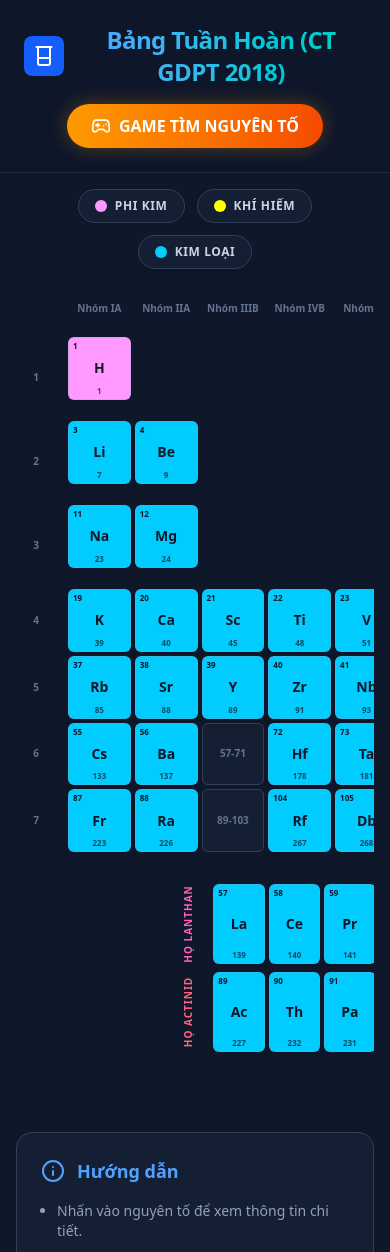
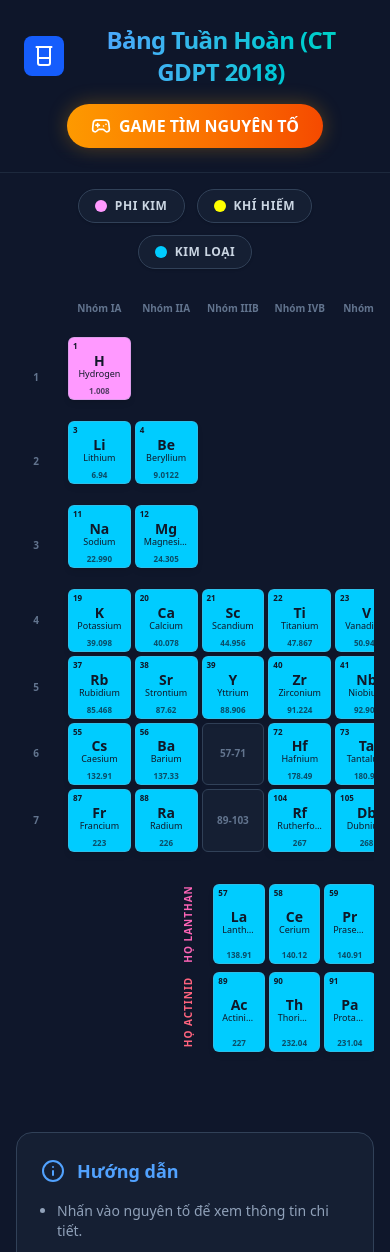
Before and after one commit to trinhngoctruc-oss/SmartPeriodic-Table, a React (Vite) app: page / in a window 390 px wide. Shown: the top 1252 px of the page. Built offline with nearby package versions, Linux system fonts and the light colour scheme.

Commit message:
feat: Improve element display and quiz accuracy
Refactors the element display to show the atomic mass directly and removes the hidden class for element names, ensuring they are always visible. Updates quiz questions to correctly reference groups and remove redundant roman numeral mapping display.

```diff
--- a/src/App.tsx
+++ b/src/App.tsx
@@ -139,8 +139,8 @@ export default function App() {
             >
               <span className="absolute top-0.5 left-1 text-[8px] sm:text-[10px] font-bold">{element.number}</span>
               <span className="text-sm sm:text-xl font-bold leading-none">{element.symbol}</span>
-              <span className="hidden sm:block text-[9px] font-medium truncate w-full text-center px-1 leading-tight mb-1">{element.name}</span>
-              <span className="absolute bottom-0.5 left-0 w-full text-center text-[8px] sm:text-[10px] font-bold opacity-70">{Math.round(parseFloat(element.atomicMass))}</span>
+              <span className="text-[9px] font-medium truncate w-full text-center px-1 leading-tight mb-1">{element.name}</span>
+              <span className="absolute bottom-0.5 left-0 w-full text-center text-[8px] sm:text-[10px] font-bold opacity-70">{element.atomicMass}</span>
             </motion.div>
           );
         } else {
@@ -172,8 +172,8 @@ export default function App() {
               >
                 <span className="absolute top-0.5 left-1 text-[8px] sm:text-[10px] font-bold">{element.number}</span>
                 <span className="text-sm sm:text-xl font-bold leading-none">{element.symbol}</span>
-                <span className="hidden sm:block text-[9px] font-medium truncate w-full text-center px-1 leading-tight mb-1">{element.name}</span>
-                <span className="absolute bottom-0.5 left-0 w-full text-center text-[8px] sm:text-[10px] font-bold opacity-70">{Math.round(parseFloat(element.atomicMass))}</span>
+                <span className="text-[9px] font-medium truncate w-full text-center px-1 leading-tight mb-1">{element.name}</span>
+                <span className="absolute bottom-0.5 left-0 w-full text-center text-[8px] sm:text-[10px] font-bold opacity-70">{element.atomicMass}</span>
               </motion.div>
             );
           })}
@@ -193,8 +193,8 @@ export default function App() {
               >
                 <span className="absolute top-0.5 left-1 text-[8px] sm:text-[10px] font-bold">{element.number}</span>
                 <span className="text-sm sm:text-xl font-bold leading-none">{element.symbol}</span>
-                <span className="hidden sm:block text-[9px] font-medium truncate w-full text-center px-1 leading-tight mb-1">{element.name}</span>
-                <span className="absolute bottom-0.5 left-0 w-full text-center text-[8px] sm:text-[10px] font-bold opacity-70">{Math.round(parseFloat(element.atomicMass))}</span>
+                <span className="text-[9px] font-medium truncate w-full text-center px-1 leading-tight mb-1">{element.name}</span>
+                <span className="absolute bottom-0.5 left-0 w-full text-center text-[8px] sm:text-[10px] font-bold opacity-70">{element.atomicMass}</span>
               </motion.div>
             );
           })}
@@ -358,9 +358,14 @@ export default function App() {
 
                 {/* Content Section */}
                 <div className="md:w-3/5 p-8 max-h-[80vh] overflow-y-auto">
-                  <div className="flex items-center justify-between mb-4">
+                  <div className="flex flex-col sm:flex-row sm:items-center justify-between gap-4 mb-6">
                     <div>
-                      <h2 className="text-3xl font-bold text-white mb-1">{selectedElement.name}</h2>
+                      <div className="flex items-center gap-2 mb-1">
+                        <span className="bg-slate-800 text-blue-400 text-xs font-bold px-2 py-1 rounded border border-slate-700">
+                          Số hiệu: {selectedElement.number}
+                        </span>
+                        <h2 className="text-3xl font-bold text-white">{selectedElement.name}</h2>
+                      </div>
                       <div className="flex flex-wrap items-center gap-x-3 gap-y-1">
                         <p className="text-blue-400 font-mono text-sm">{selectedElement.latinName}</p>
                         <p className="text-teal-400 font-mono text-sm bg-teal-400/10 px-2 py-0.5 rounded border border-teal-400/20">
@@ -370,14 +375,22 @@ export default function App() {
                     </div>
                     <button
                       onClick={() => speak(selectedElement)}
-                      className={`flex items-center gap-2 px-4 py-2 rounded-xl font-bold transition-all ${isSpeaking ? 'bg-blue-500 text-white animate-pulse' : 'bg-slate-800 text-slate-300 hover:bg-slate-700 hover:text-blue-400 border border-slate-700'}`}
+                      className={`flex items-center gap-2 px-4 py-2 rounded-xl font-bold transition-all self-start sm:self-center ${isSpeaking ? 'bg-blue-500 text-white animate-pulse' : 'bg-slate-800 text-slate-300 hover:bg-slate-700 hover:text-blue-400 border border-slate-700'}`}
                     >
                       <PlayCircle className="w-5 h-5" />
                       <span>{isSpeaking ? 'Đang đọc...' : 'Nghe đọc'}</span>
                     </button>
                   </div>
 
-                  <div className="grid grid-cols-2 gap-4 mb-6">
+                  <div className="grid grid-cols-1 sm:grid-cols-2 gap-4 mb-6">
+                    <div className="bg-slate-800/50 p-3 rounded-xl border border-slate-700">
+                      <h4 className="text-[10px] font-bold text-slate-500 uppercase mb-1">Ký hiệu hóa học</h4>
+                      <p className="text-2xl font-black text-blue-400">{selectedElement.symbol}</p>
+                    </div>
+                    <div className="bg-slate-800/50 p-3 rounded-xl border border-slate-700">
+                      <h4 className="text-[10px] font-bold text-slate-500 uppercase mb-1">Khối lượng nguyên tử trung bình</h4>
+                      <p className="text-sm text-white">{selectedElement.atomicMass} (Đơn vị Amu)</p>
+                    </div>
                     <div className="bg-slate-800/50 p-3 rounded-xl border border-slate-700">
                       <h4 className="text-[10px] font-bold text-slate-500 uppercase mb-1">Nhóm / Chu kỳ</h4>
                       <p className="text-sm text-white">Nhóm {groupRomanMapping[selectedElement.group]} / Chu kỳ {selectedElement.period}</p>
@@ -385,10 +398,6 @@ export default function App() {
                     <div className="bg-slate-800/50 p-3 rounded-xl border border-slate-700">
                       <h4 className="text-[10px] font-bold text-slate-500 uppercase mb-1">Tính chất đặc trưng</h4>
                       <p className="text-sm text-white">{selectedElement.characteristics}</p>
-                    </div>
-                    <div className="bg-slate-800/50 p-3 rounded-xl border border-slate-700">
-                      <h4 className="text-[10px] font-bold text-slate-500 uppercase mb-1">Khối lượng nguyên tử trung bình</h4>
-                      <p className="text-sm text-white">{selectedElement.atomicMass} (Đơn vị Amu)</p>
                     </div>
                     <div className="bg-slate-800/50 p-3 rounded-xl border border-slate-700">
                       <h4 className="text-[10px] font-bold text-slate-500 uppercase mb-1">Loại nguyên tố</h4>
@@ -447,7 +456,15 @@ export default function App() {
                     <div className="grid grid-cols-1 sm:grid-cols-2 gap-4">
                       <div className="bg-blue-900/20 p-3 rounded-xl border border-blue-500/20">
                         <h4 className="text-[10px] font-bold text-blue-400 uppercase mb-1">Cấu hình electron</h4>
-                        <p className="text-sm text-blue-100 font-mono">{selectedElement.electronConfiguration}</p>
+                        <p className="text-sm text-blue-100 font-mono">
+                          {selectedElement.electronConfiguration.split(' ').map((part, idx) => {
+                            const match = part.match(/([1-7][spdf])(\d+)/);
+                            if (match) {
+                              return <span key={idx}>{match[1]}<sup>{match[2]}</sup> </span>;
+                            }
+                            return <span key={idx}>{part} </span>;
+                          })}
+                        </p>
                       </div>
                       <div className="bg-teal-900/20 p-3 rounded-xl border border-teal-500/20">
                         <h4 className="text-[10px] font-bold text-teal-400 uppercase mb-1">Độ âm điện & Số oxi hóa</h4>
@@ -469,12 +486,6 @@ export default function App() {
                   </div>
 
                   <div className="space-y-6">
-                    <div>
-                      <h4 className="text-xs font-bold text-blue-400 uppercase tracking-widest mb-2">Tóm tắt</h4>
-                      <p className="text-slate-200 text-sm italic border-l-2 border-blue-500 pl-4">
-                        "{selectedElement.summary}"
-                      </p>
-                    </div>
                     <div>
                       <h4 className="text-xs font-bold text-teal-400 uppercase tracking-widest mb-2">Ứng dụng</h4>
                       <p className="text-slate-300 text-sm leading-relaxed">
--- a/src/quizService.ts
+++ b/src/quizService.ts
@@ -38,10 +38,10 @@ export const generateQuiz = (elements: Element[], count: number = 15): Question[
       },
       {
         text: `Nguyên tố "${el.name}" nằm ở chu kỳ ${el.period} và nhóm nào?`,
-        correct: `Nhóm ${el.group} (${groupRomanMapping[el.group]})`,
+        correct: `Nhóm ${groupRomanMapping[el.group]}`,
         getWrong: () => {
           const groups = [1, 2, 13, 14, 15, 16, 17, 18].filter(g => g !== el.group);
-          return groups.sort(() => 0.5 - Math.random()).slice(0, 3).map(g => `Nhóm ${g} (${groupRomanMapping[g]})`);
+          return groups.sort(() => 0.5 - Math.random()).slice(0, 3).map(g => `Nhóm ${groupRomanMapping[g]}`);
         }
       },
       {
```
